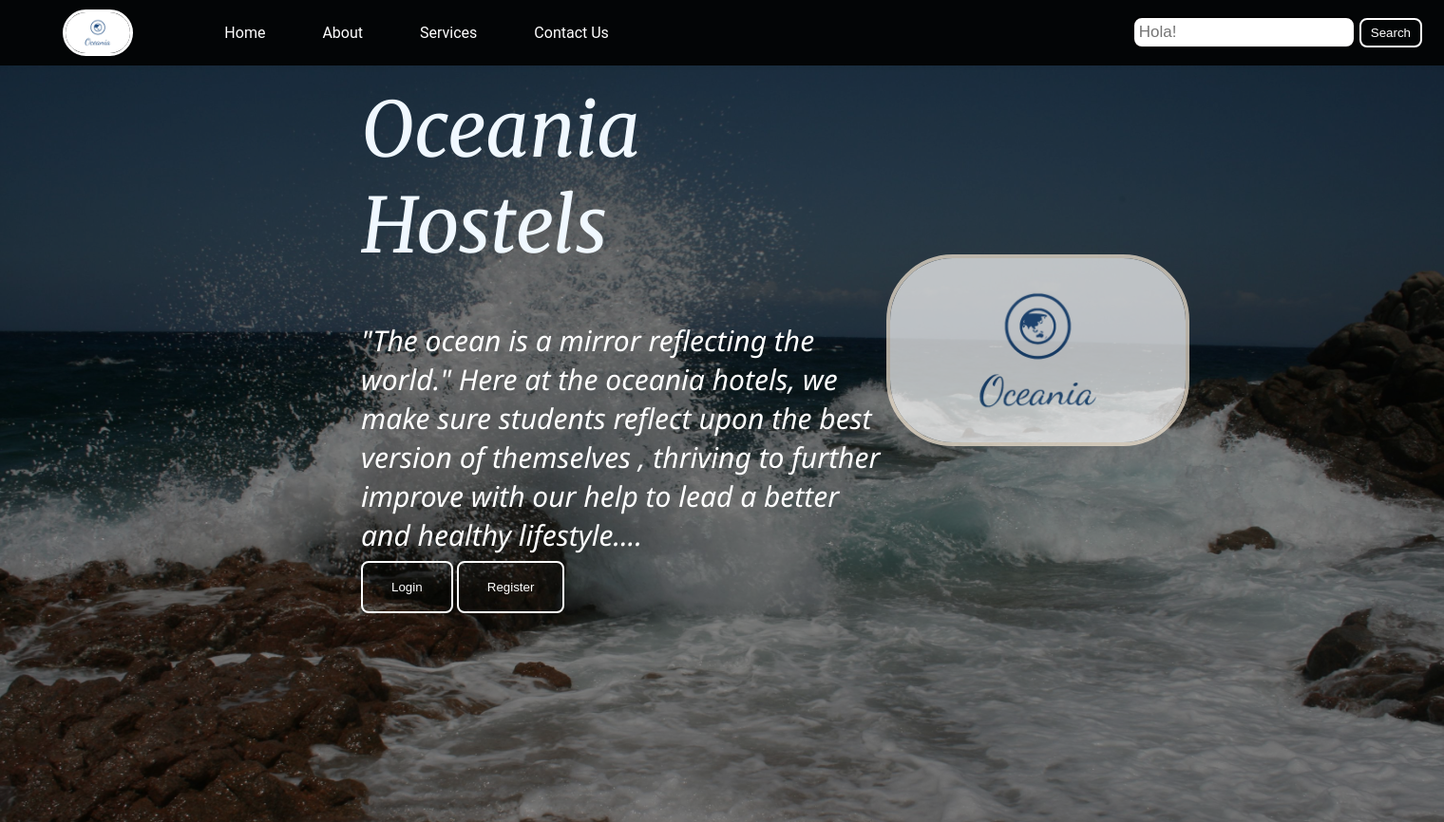
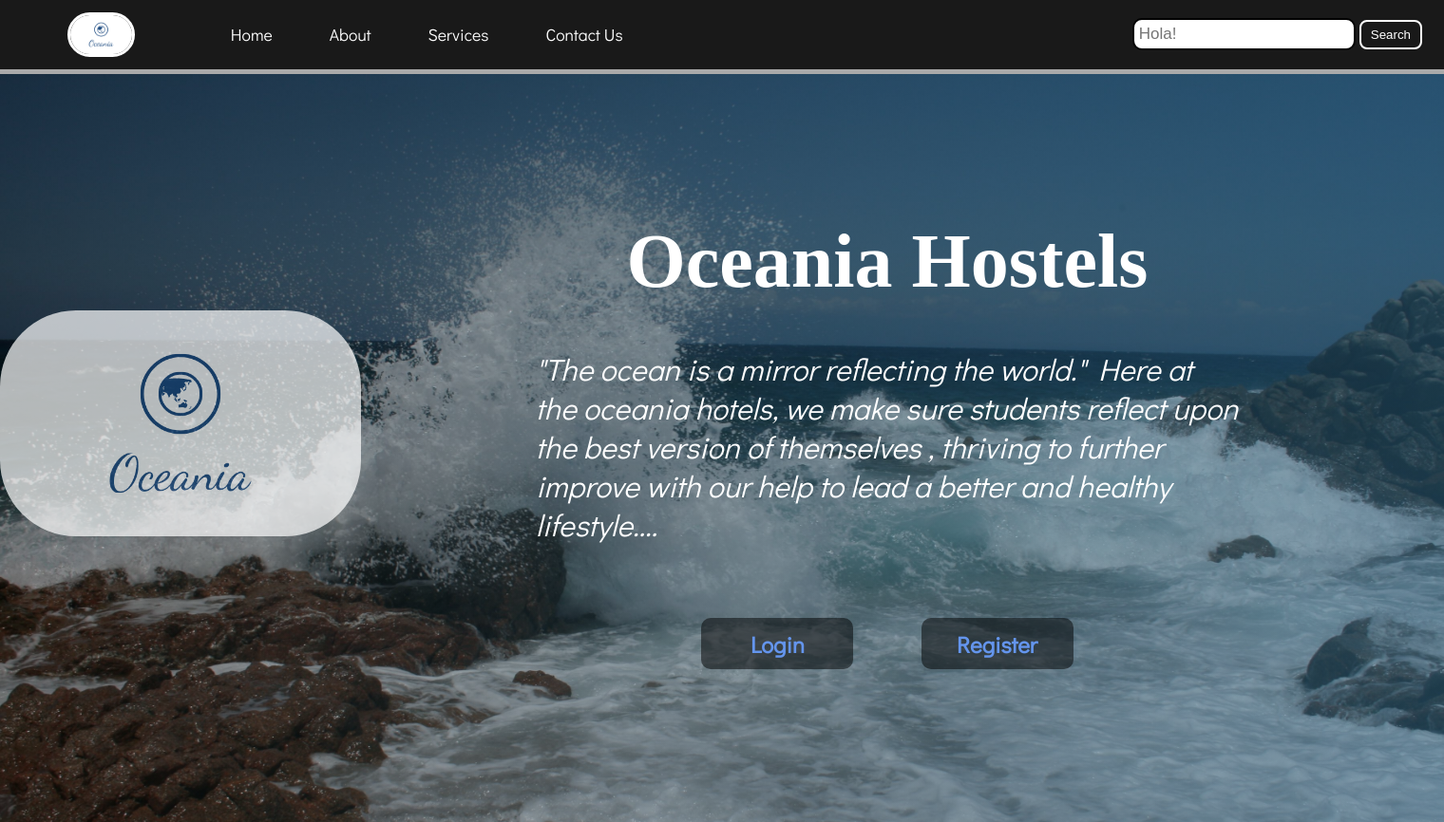
Before and after one commit to UtkarshUttam/Responsive_Hostel_Website, a PHP site: page /home.html in a window 1520 px wide. Shown: the top 866 px of the page at 95% size. Run offline with PHP 8.4, Linux system fonts and the light colour scheme.

Commit message:
completely redesigned home page
the home page is completely redesigned with no issue with connectivity

```diff
--- a/css/home-style.css
+++ b/css/home-style.css
@@ -0,0 +1,344 @@
+@charset "UTF-8";
+@import url("https://fonts.googleapis.com/css?family=Didact+Gothic|Dosis");
+@import url("https://fonts.googleapis.com/css2?family=Abril+Fatface&display=swap");
+
+* {
+    margin: 0;
+    padding: 0;
+    box-sizing: border-box;
+}
+
+/* nav bar */
+.logo {
+    width: 20%;
+    display: flex;
+    justify-content: center;
+    align-items: center;
+}
+
+.logo img {
+    width: 33%;
+    display: flex;
+
+}
+
+.navbar {
+    display: flex;
+    align-items: center;
+    justify-content: center;
+    position: sticky;
+    top: 0;
+    cursor: pointer;
+}
+
+.nav-dark {
+    background: rgba(0, 0, 0, 0.9);
+}
+
+.nav-list {
+    width: 70%;
+    display: flex;
+    align-items: center;
+}
+
+.nav-list li {
+    text-decoration: none;
+    list-style: none;
+    padding: 25px 30px;
+}
+
+
+.nav-list li a {
+    text-decoration: none;
+    color: white;
+}
+
+.nav-list li a:hover {
+    text-decoration: none;
+    color: grey;
+}
+
+.rightNav {
+    width: 30%;
+    text-align: right;
+    padding: 0 23px;
+}
+
+#search {
+    padding: 5px;
+    font-size: 17px;
+    border: 2px solid;
+    border-radius: 10px;
+}
+
+.btn {
+    padding: 18px 30px;
+    margin: 7px 0;
+    border: 2px solid white;
+    border-radius: 8px;
+    background: None;
+    color: white;
+    cursor: pointer;
+}
+
+.btn-sm {
+    padding: 6px 10px;
+    vertical-align: middle;
+}
+
+.btn a {
+    color: white;
+}
+
+.btn:hover {
+    background-color: rgba(255, 255, 255, 0.3);
+}
+
+/* end nav */
+
+/* intro part */
+body {
+    min-height: 100%;
+    display: flex;
+    flex-direction: column;
+    font-family: "Didact Gothic", sans-serif;
+    font-size: 1.1rem;
+    color: #555;
+    justify-content: center;
+}
+
+.wrapper {
+    flex: 1 0 auto;
+}
+
+header {
+    display: flex;
+    justify-content: space-around;
+    align-items: center;
+    border-bottom: 5px solid #aaa;
+}
+
+#hero {
+    background-image: linear-gradient(to RIGHT, rgba(0, 0, 0, 0.3), rgba(44, 101, 136, 0.5)), url("../media/Drafts/ocean_stock_013_by_malleni_stock_d27cbq8.jpg");
+    background-repeat: no-repeat;
+    background-size: cover;
+    background-color: #ffffff;
+    background-position: 50% 0%;
+    height: 50rem;
+    display: flex;
+    justify-content: flex-end;
+    align-items: center;
+}
+
+#mainlogo {
+    width: 25%;
+    margin-right: 8rem;
+    margin-bottom: 4rem;
+    display: flex;
+    flex-direction: column;
+    justify-content: center;
+    opacity: 0.7;
+}
+
+#mainlogo img {
+    border-radius: 5rem;
+}
+
+#heroText {
+    color: white;
+    margin-right: 10rem;
+    width: 60rem;
+    height: 40rem;
+    display: flex;
+    flex-direction: column;
+    align-items: center;
+    justify-content: center;
+    border-radius: 3rem;
+}
+
+#heroText {
+    padding: 0.5rem;
+}
+
+#heroTitle h2 {
+    text-align: center;
+    color: white;
+    font-family: 'Merriweather', serif;
+    font-size: 5rem;
+    line-height: 3rem;
+    margin-top: 1rem;
+}
+
+#heroText p {
+    padding: 0 3rem;
+    font-size: 2rem;
+    font-style: italic;
+}
+
+#heroText button {
+    width: 10rem;
+    background: rgba(0, 0, 0, 0.5);
+    font-family: inherit;
+    font-weight: bolder;
+    font-size: 1.5rem;
+    margin: 2rem;
+    padding: 0.7rem 2.1rem;
+    margin-bottom: 1rem;
+    border: 0;
+    border-radius: 10px;
+    align-items: center;
+    text-decoration: none;
+}
+#heroText a {
+    color:cornflowerblue;
+    text-decoration: none;
+}
+/* end intro */
+
+/* content */
+@import url("https://fonts.googleapis.com/css2?family=Abril+Fatface&display=swap");
+
+* {
+    margin: 0;
+    box-sizing: border-box;
+}
+
+body {
+    width: 100%;
+    display: flex;
+    justify-content: center;
+}
+
+.container {
+    height: 125rem;
+    display: grid;
+    grid-template-columns: 1fr;
+    grid-template-rows: 0.5fr 1fr 1fr 1fr 1fr 0.5fr;
+    gap: 0px 0px;
+    grid-template-areas:
+        "content"
+        "content"
+        "content";
+    justify-items: center;
+    background-image: linear-gradient(to RIGHT, rgba(0, 0, 0, 0.3), rgba(44, 101, 136, 0.5));
+    border-top: 5px solid #aaa;
+    border-bottom: 5px solid #aaa;
+    /* background-color: #110000; */
+    /* color: #ffffff; */
+}
+
+.title2 {
+    padding: 1rem;
+    color:rgb(0, 0, 44);
+    margin-left: 2rem;
+    font-size: 3rem;
+    font-family: cursive;
+    text-transform: capitalize;
+    grid-area: title;
+    /* text-align: center; */
+    align-content: center;
+    letter-spacing: 0.1rem;
+    border-right-style:double;
+    border-right-width: 1rem;
+}
+
+.title1 {
+    padding: 1rem;
+    color:rgb(0, 0, 44);
+    margin-right: 3rem;
+    font-size: 3rem;
+    font-family: cursive;
+    text-transform: capitalize;
+    grid-area: title;
+    /* text-align: center; */
+    align-content: center;
+    letter-spacing: 0.1rem;
+    border-left-style:double;
+    border-left-width: 1rem;
+}
+.content {
+    grid-area: content;
+}
+
+.card {
+    display: flex;
+    justify-content: center;
+    align-items: center;
+    margin-bottom: 5rem;
+    border-bottom: 5px solid #aaa;
+
+}
+
+.cardp1 {
+    -webkit-text-size-adjust: none;
+    -ms-text-size-adjust: none;
+    font-size: 2.25rem;
+    padding: 3rem;
+    font-style: italic;
+    flex-direction: column;
+    font-family:'Alice';
+    font-weight: normal;
+    letter-spacing: normal;
+    text-align: justify;
+    margin-inline: 3.5rem;
+}
+.cardp2 {
+    -webkit-text-size-adjust: none;
+    -ms-text-size-adjust: none;
+    padding: 3rem;
+    font-size: 2.25rem;
+    font-style: italic;
+    flex-direction: column-reverse;
+    font-family:'Alice';
+    font-weight: normal;
+    letter-spacing: normal;
+    text-align: justify;
+    margin-inline: 3.5rem;
+}
+
+.cardimg1 {
+
+    width: 750px;
+    height: 400px;
+    flex-direction: column-reverse;
+    object-fit: cover;
+    margin-bottom: 1rem;
+    margin-left: 5rem;
+    border-radius: 61% 39% 60% 40% / 27% 65% 35% 73%;
+    animation: change ease-in-out 5s infinite;
+}
+
+.cardimg2 {
+
+    width: 750px;
+    height: 400px;
+    flex-direction: column;
+    object-fit: cover;
+    margin-bottom: 1rem;
+    margin-right: 5rem;
+    border-radius: 61% 39% 60% 40% / 27% 65% 35% 73%;
+    animation: change ease-in-out 5s infinite;
+}
+
+
+@keyframes change {
+    0% {
+        border-radius: 61% 39% 60% 40% / 27% 65% 35% 73%;
+    }
+
+    25% {
+        border-radius: 30% 70% 45% 55% / 78% 30% 70% 22%;
+    }
+
+    50% {
+        border-radius: 11% 89% 22% 78% / 44% 33% 67% 56%;
+    }
+
+    75% {
+        border-radius: 38% 62% 70% 30% / 78% 74% 26% 22%;
+    }
+
+    100% {
+        border-radius: 61% 39% 60% 40% / 27% 65% 35% 73%;
+    }
+}
--- a/home.html
+++ b/home.html
@@ -4,11 +4,11 @@
 <head>
     <meta charset="UTF-8">
     <meta name="viewport" content="width=device-width,initial-scale=1.0">
-    <link rel="stylesheet" href="css/style.css">
+    <link rel="stylesheet" href="css/home-style.css">
     <title>Oceania Home</title>
 </head>
 
-<body class="homebody">
+<body>
     <nav class="navbar nav-dark">
         <ul class="nav-list">
             <div class="logo"><img src="media/logo.png" alt="logo" style="border:3px solid white; border-radius:50px">
@@ -23,59 +23,67 @@
             <button class="btn btn-sm">Search</button>
         </div>
     </nav>
-    <section class="background firstSection">
-        <div class="box-main">
-            <div class="firstHalf">
-                <p class="text-head">Oceania Hostels</p>
-                <p class="text-small">
-                    "The ocean is a mirror reflecting the world." Here at the oceania hotels, we make sure students reflect upon the best version of themselves , thriving to further improve with our help to lead a better and healthy lifestyle....</p>
-                <div class="button">
-                    <button class="btn"><a href="./user/login.php" >Login</a></button>
-                    <button class="btn"><a href="./user/register.php" >Register</button></a>
-                </div>
+    <div class="wrapper">
+        <header>
+        </header>
+        <div id="hero">
+            <div id="mainlogo">
+                <img src="media/logo.png">
             </div>
-            <div class="secondHalf">
-                <img src="media/logo.png" alt="Image">
+            <div id="heroText">
+                <div id="heroTitle">
+                    <h2>Oceania Hostels</h2>
+                </div><br><br><br>
+                <p>"The ocean is a mirror reflecting the world." Here at the oceania hotels, we make sure students
+                    reflect upon the best version of themselves , thriving to further improve with our help to lead
+                    a
+                    better and healthy lifestyle....</p><br><br>
+                <p><button><a href="./user/login.php">Login</a></button>
+                    <button><a href="./user/register.php">Register</button></a>
+                </p>
             </div>
+        </div>
+    </div>
+    <header></header>
+    <section class="container">
+        <div class="content">
+            <br><br>
+            <div class="card">
+                <p class="title2"><br>hostel lifestyle<br><br></p>
+                <p class="cardp2">Students will lead a healthy lifestyle with all the essentials taken care of so they
+                    can focus solely on their studies. Staff is made sure the environment is highly friendly and
+                    non-biased. The Vibes around the campus help nourish creative minds and nourish future geniuses...
+                </p>
+                <img class="cardimg2" src="media/Canteen.png">
+            </div>
+            <div class="card">
+                <img class="cardimg1" src="media/Rooms.png">
+                <p class="cardp1">The rooms are specially designed so that even if the students are
+                    sharing rooms there will still be a sense of individuality. Students have the option of rooms shared
+                    between two, three, or four students, with everyone getting individual furniture for storage and
+                    sleeping...</p>
+                    <p class="title1"><br>Rooms and living<br><br></p>
 
-        </div>
-    </section>
-    <section class="section section1">
-        <div class="paras">
-            <p class="sectionTag text-big">Hostel lifestyle,</p>
-            <p class="sectionSubTag text-small">Students will lead a healthy lifestyle with all the essentials taken care of so they can focus solely on their studies. Staff is made sure the environment is highly friendly and non-biased. The Vibes around the campus help nourish creative minds and nourish future geniuses...</p>
-        </div>
-        <div class="thumbnail">
-            <img src="media/Canteen.png" alt="image_to_be_decided" class="imgFluid"  height="500px" width="850px">
-        </div>
-    </section>
+            </div>
+            <div class="card">
+                <p class="title2"><br><br>Sports<br><br><br></p>
+                <p class="cardp2">Sports are a necessary part of a student's life where one has a chance
+                    to chase one's dreams physically. Sports are also good for releasing stress as well as a great way to be
+                    healthy while having fun. For students, the hostel provides sports grounds for Football, Cricket,
+                    Basketball, volleyball, etc. as well as indoor sports like chess, table tennis, etc. to nourish both
+                    body and mind...  </p>
+                <img class="cardimg2" src="media/Sports.png">
 
-    <section class="section section-left section2">
-        <div class="paras">
-            <p class="sectionTag text-big">Rooms and Living,</p>
-            <p class="sectionSubTag text-small">The rooms are specially designed so that even if the students are sharing rooms there will still be a sense of individuality. Students have the option of rooms shared between two, three, or four students, with everyone getting individual furniture for storage and sleeping...</p>
-        </div>
-        <div class="thumbnail">
-            <img src="media/Rooms.png" alt="image_to_be_decided" class="imgFluid" height="500px" width="850px">
-        </div>
-    </section>
+            </div>
+            <div class="card">
+                <img class="cardimg1" src="media/Gym.png">
+                <p class="cardp1">With the new generation on the rise, the gym has become an essential
+                    part of living and is one of the necessities for healthy living. The gyms provided are high-end with the
+                    latest facilities and new machines for more convenient exercise. The gym size is big enough for students
+                    to share and still work out together without any issues... </p>
+                    <p class="title1"><br><br>Gym<br><br><br></p>
 
-    <section class="section section3">
-        <div class="paras">
-            <p class="sectionTag text-big">Sports</p>
-            <p class="sectionSubTag text-small">Sports are a necessary part of a student's life where one has a chance to chase one's dreams physically. Sports are also good for releasing stress as well as a great way to be healthy while having fun. For students, the hostel provides sports grounds for Football, Cricket, Basketball, volleyball, etc. as well as indoor sports like chess, table tennis, etc. to nourish both body and mind... </p>
-        </div>
-        <div class="thumbnail">
-            <img src="media/Sports.png" alt="image_to_be_decided" class="imgFluid" height="500px" width="850px" >
-        </div>
-    </section>
-    <section class="section section-left section4">
-        <div class="paras">
-            <p class="sectionTag text-big">Gym</p>
-            <p class="sectionSubTag text-small">With the new generation on the rise, the gym has become an essential part of living and is one of the necessities for healthy living. The gyms provided are high-end with the latest facilities and new machines for more convenient exercise. The gym size is big enough for students to share and still work out together without any issues...</p>
-        </div>
-        <div class="thumbnail">
-            <img src="media/Gym.png" alt="image_to_be_decided" class="imgFluid" height="500px" width="850px">
+            </div>
         </div>
     </section>
 </body>
```
Also changed, not shown: css/contact_us-style.css (+0 -30 lines).
